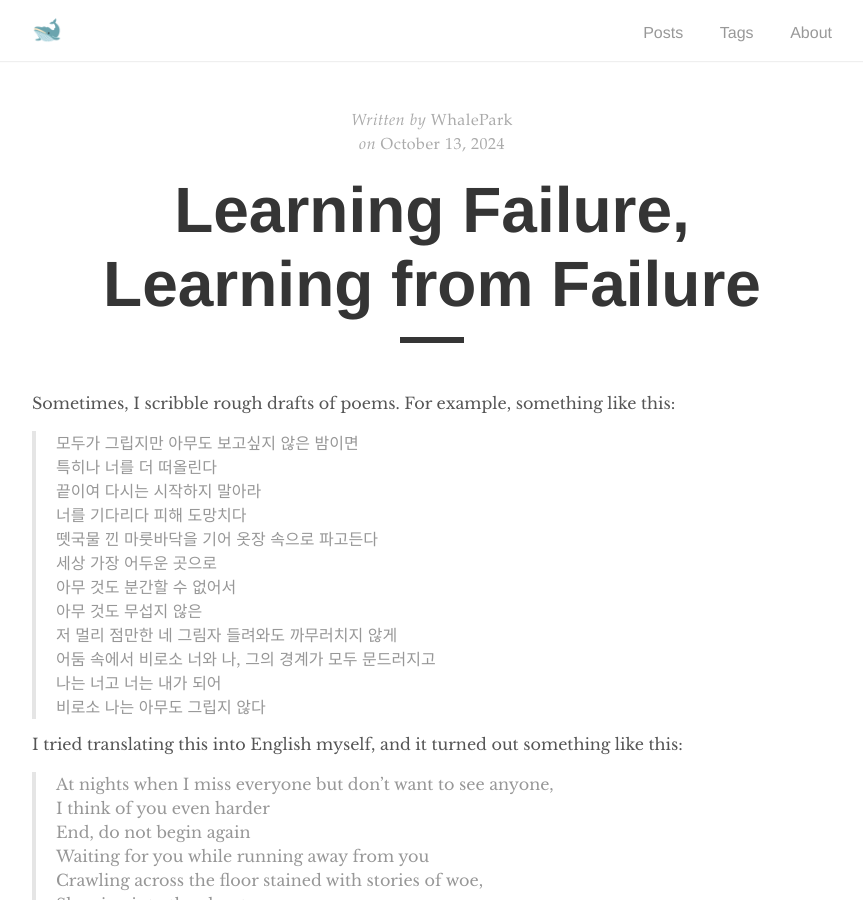
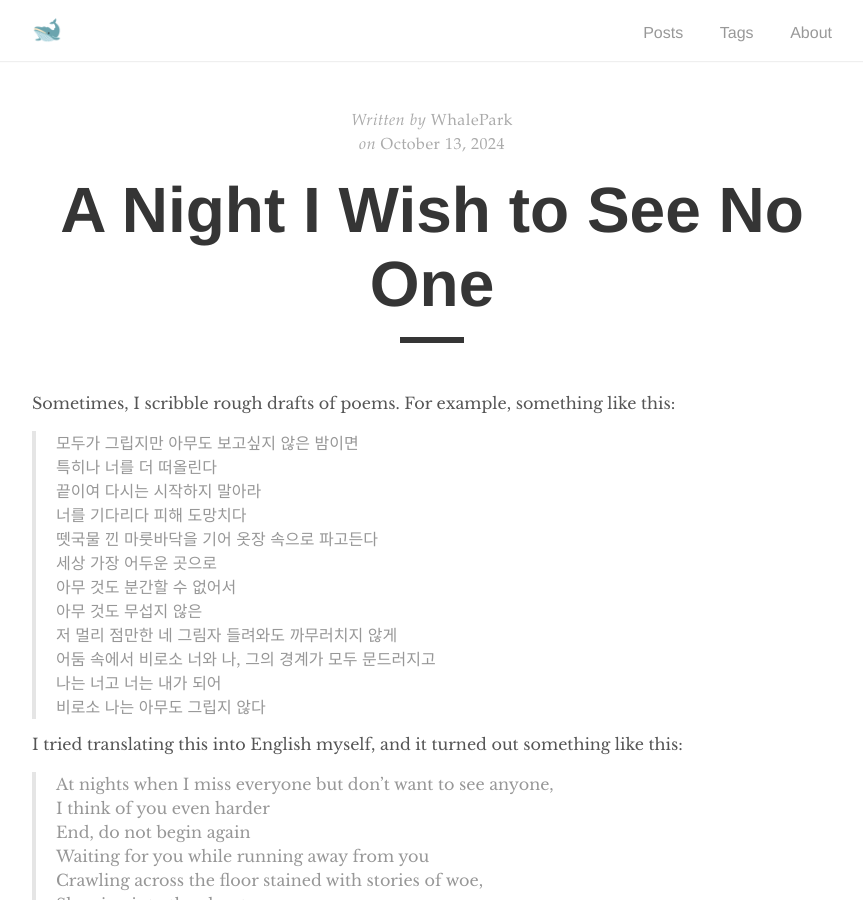
Before and after one commit to whalepark/blog, a Jekyll site: the page built from _posts/2024-10-13-a-night-i-wish-to-see-no-one.md, in a window 1280 px wide and 900 px high. Shown: the whole window, without its empty margins (208-1071 px from the left). Built offline with Jekyll 4.4.1, drawn with Linux system fonts in a browser that asks for light colours.

Commit message:
Update 2024-10-13-a-night-i-wish-to-see-no-one.md

```diff
--- a/_posts/2024-10-13-a-night-i-wish-to-see-no-one.md
+++ b/_posts/2024-10-13-a-night-i-wish-to-see-no-one.md
@@ -1,6 +1,6 @@
 ---
 layout: post
-title: "Learning Failure, Learning from Failure"
+title: "A Night I Wish to See No One"
 author: "WhalePark"
 tags: [poetry]
 ---
```
